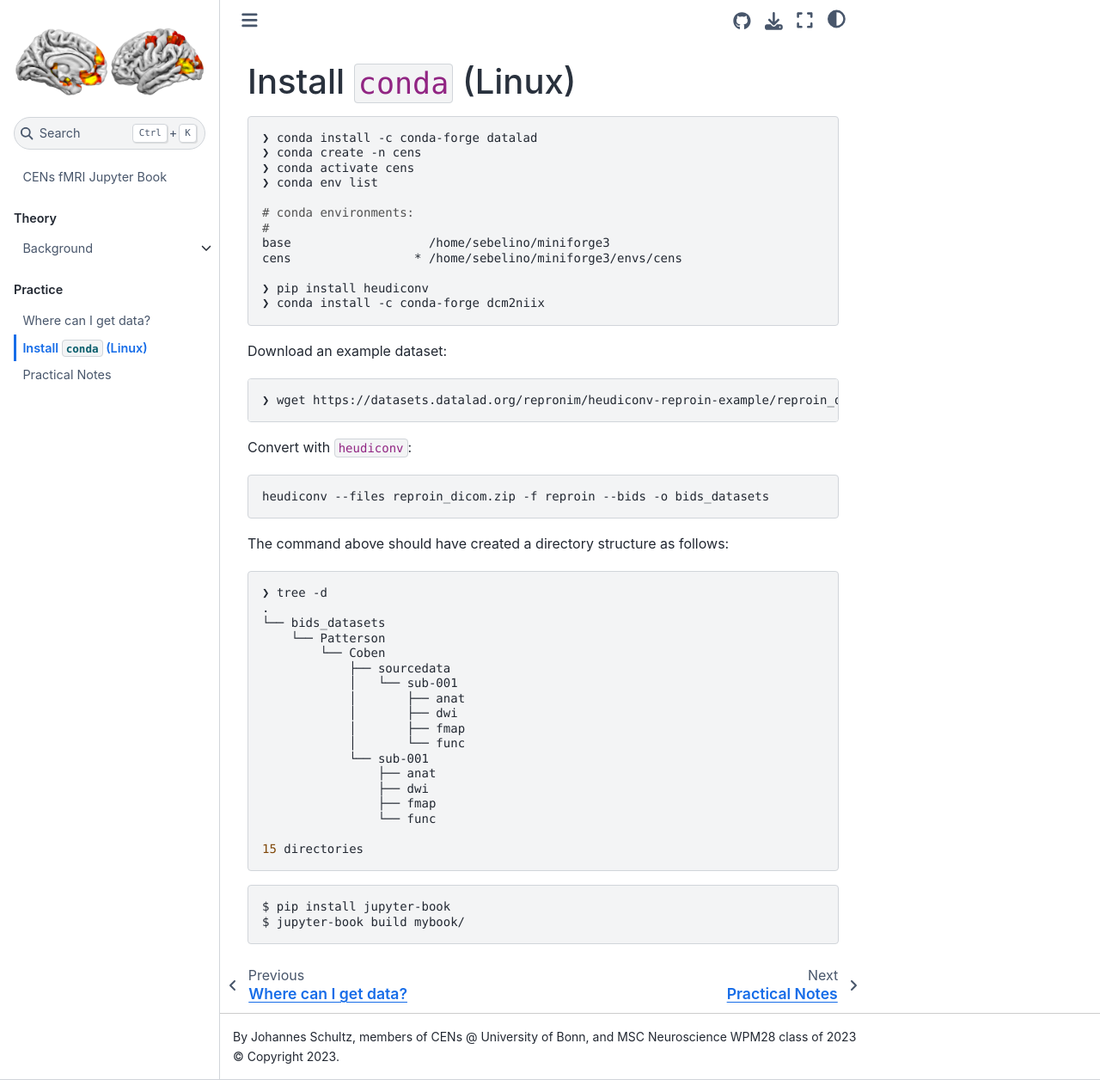
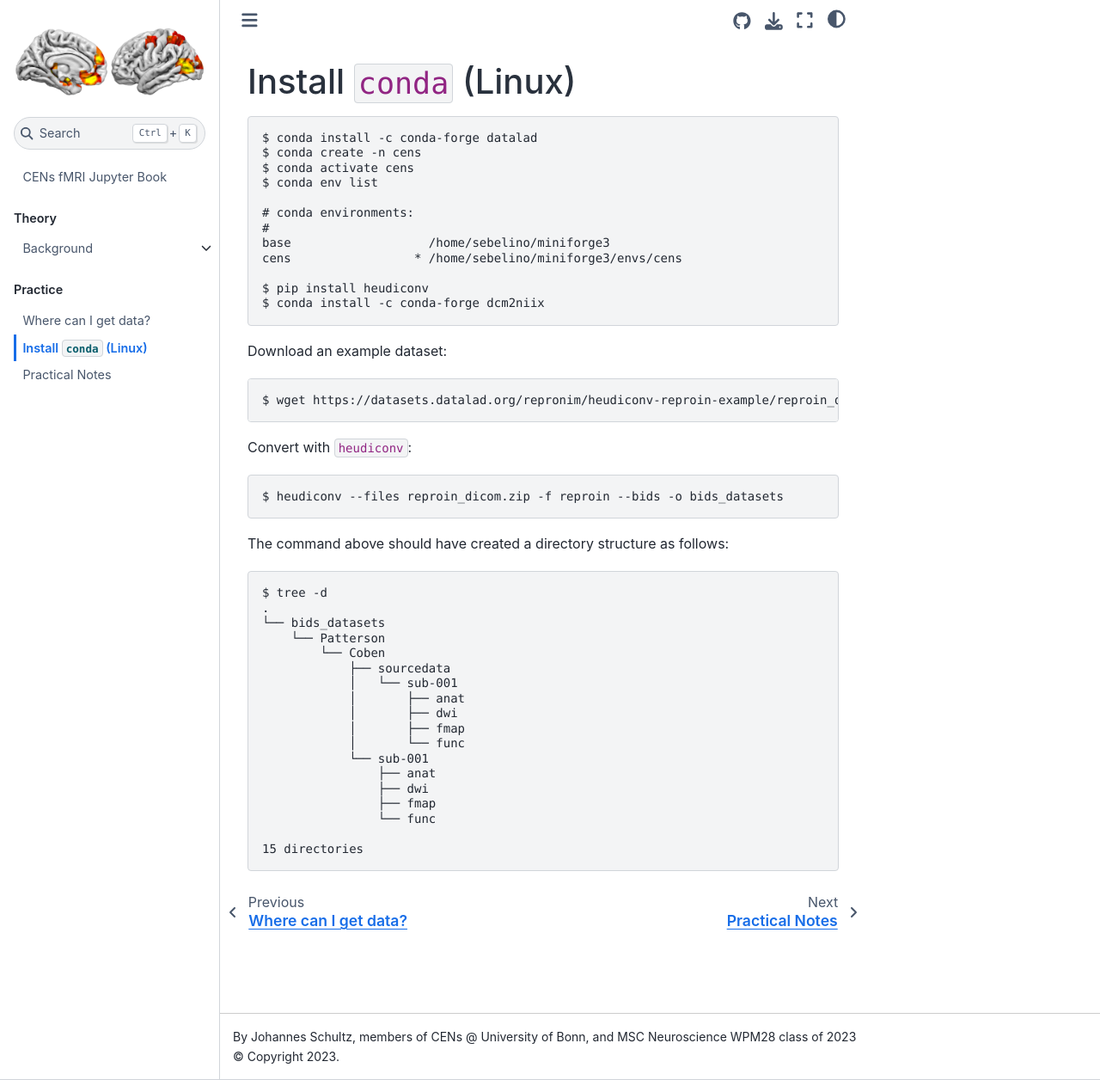
Before and after one commit to CENsBonn/fMRI, a Jupyter Book: the page built from installation.md, in a window 1280 px wide and 1256 px high. Shown: the whole window at 86% size. Built offline with Jupyter Book 1.0.4 settings and Sphinx 7.4.7 and the Sphinx Book theme 1.1.4, drawn with Linux system fonts in a browser that asks for light colours.

Commit message:
docs: Use console instead

````diff
--- a/installation.md
+++ b/installation.md
@@ -14,37 +14,37 @@ kernelspec:
 
 ## Install `conda` (Linux)
 
-```shell
-❯ conda install -c conda-forge datalad
-❯ conda create -n cens
-❯ conda activate cens
-❯ conda env list
+```console
+$ conda install -c conda-forge datalad
+$ conda create -n cens
+$ conda activate cens
+$ conda env list
 
 # conda environments:
 #
 base                   /home/sebelino/miniforge3
 cens                 * /home/sebelino/miniforge3/envs/cens
 
-❯ pip install heudiconv
-❯ conda install -c conda-forge dcm2niix
+$ pip install heudiconv
+$ conda install -c conda-forge dcm2niix
 ```
 
 
 Download an example dataset:
 
-```shell
-❯ wget https://datasets.datalad.org/repronim/heudiconv-reproin-example/reproin_dicom.zip
+```console
+$ wget https://datasets.datalad.org/repronim/heudiconv-reproin-example/reproin_dicom.zip
 ```
 
 Convert with `heudiconv`:
 
-```shell
-heudiconv --files reproin_dicom.zip -f reproin --bids -o bids_datasets
+```console
+$ heudiconv --files reproin_dicom.zip -f reproin --bids -o bids_datasets
 ```
 
 The command above should have created a directory structure as follows:
-```shell
-❯ tree -d
+```console
+$ tree -d
 .
 └── bids_datasets
     └── Patterson
@@ -63,7 +63,3 @@ The command above should have created a directory structure as follows:
 
 15 directories
 ```
-
-```console
-$ pip install jupyter-book
-$ jupyter-book build mybook/
````
